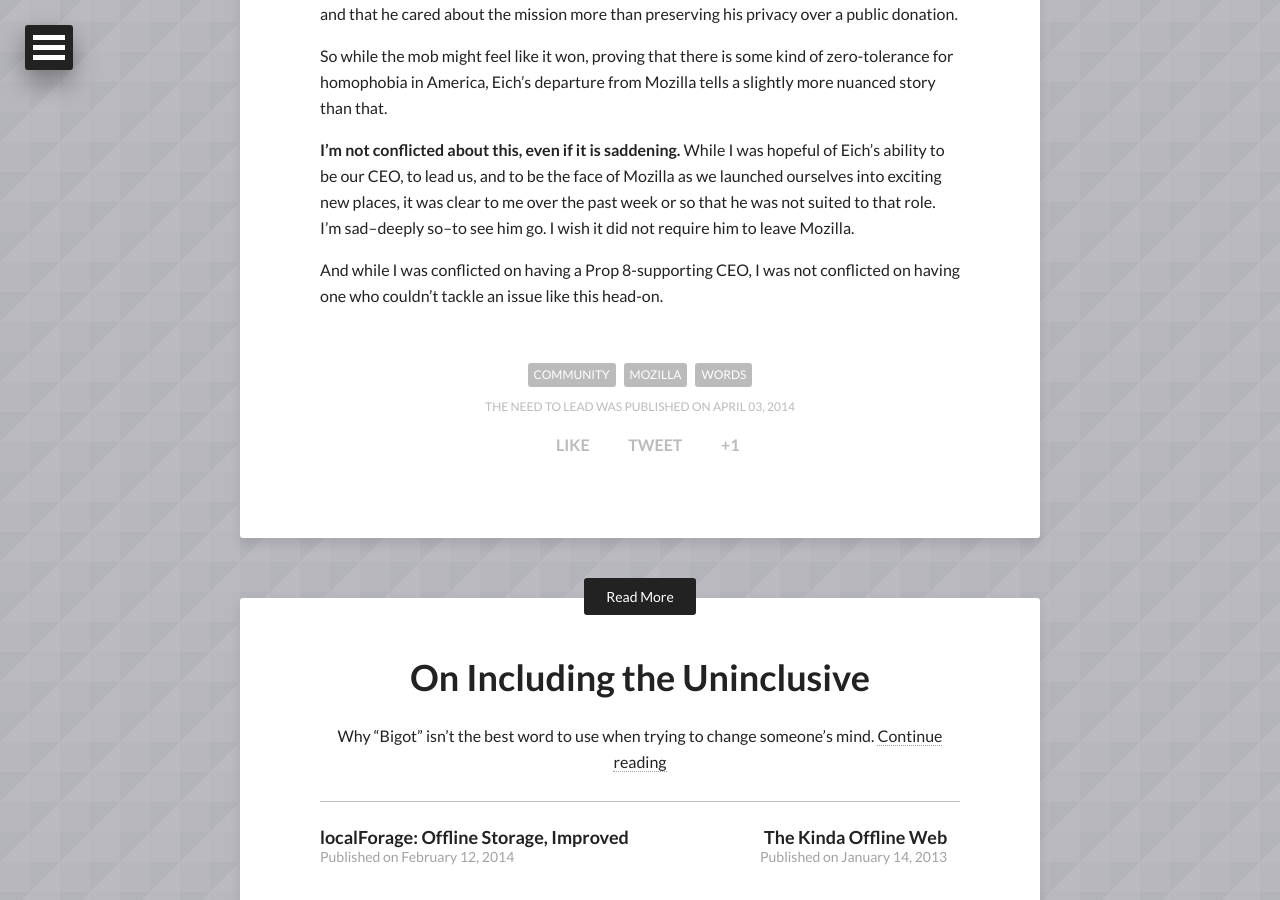
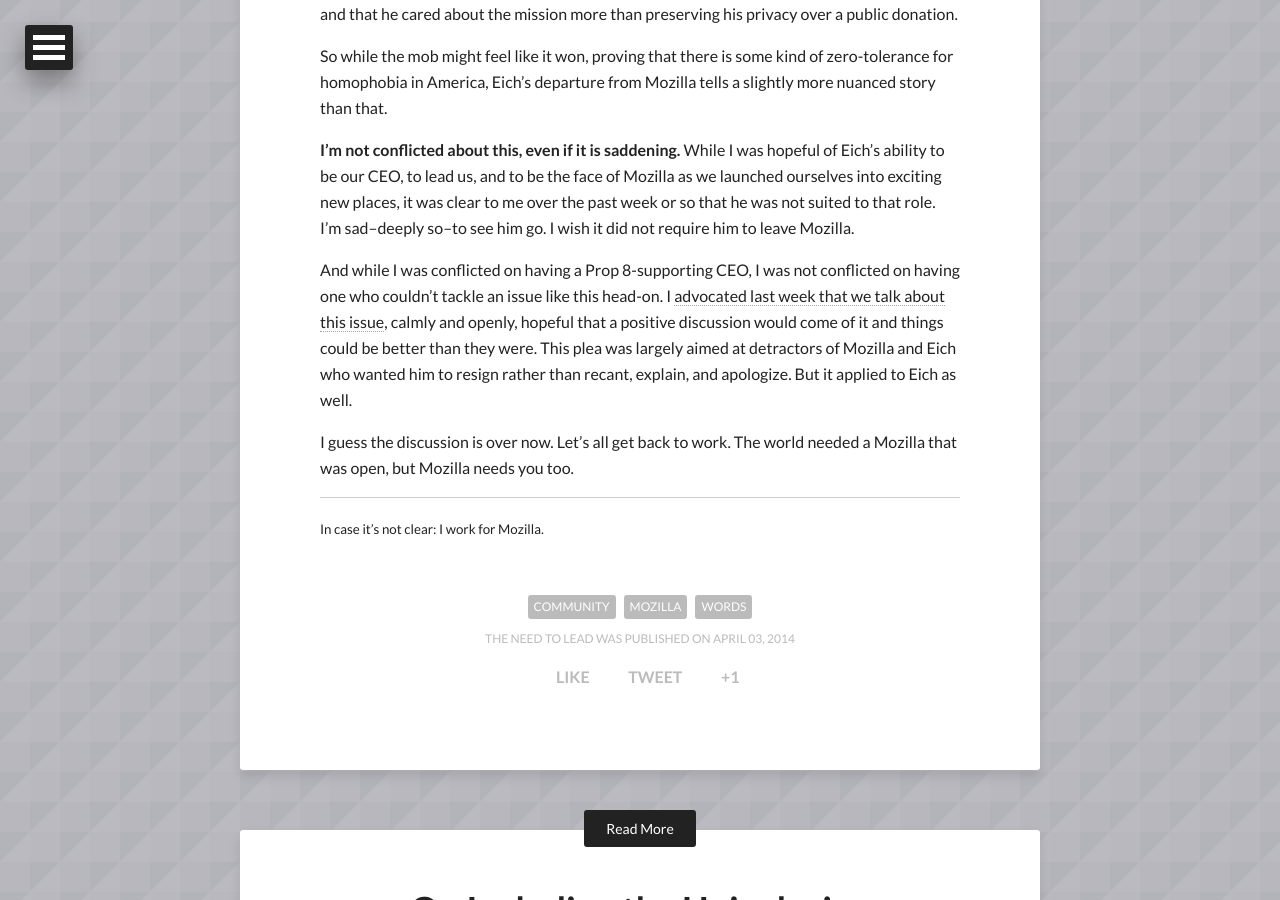
Before and after one commit to tofumatt/strongly-typed, a Jekyll site: the page built from _posts/2014-04-03-the-need-to-lead.md, in a window 1280 px wide and 900 px high, scrolled down 2978 px. Built offline with Jekyll 4.4.1, drawn with Linux system fonts in a browser that asks for light colours; nearby versions of some CDN libraries.

Commit message:
Tweak article with a more cohesive ending

```diff
--- a/_posts/2014-04-03-the-need-to-lead.md
+++ b/_posts/2014-04-03-the-need-to-lead.md
@@ -116,4 +116,15 @@
 see him go. I wish it did not require him to leave Mozilla.
 
 And while I was conflicted on having a Prop 8-supporting CEO, I was not
-conflicted on having one who couldn't tackle an issue like this head-on.
+conflicted on having one who couldn't tackle an issue like this head-on. I
+[advocated last week that we talk about this issue](/2014/03/26/on-including-the-uninclusive/), calmly and openly, hopeful that a positive discussion would come of it and
+things could be better than they were. This plea was largely aimed at
+detractors of Mozilla and Eich who wanted him to resign rather than recant,
+explain, and apologize. But it applied to Eich as well.
+
+I guess the discussion is over now. Let's all get back to work. The world
+needed a Mozilla that was open, but Mozilla needs you too.
+
+---
+
+<small>In case it's not clear: I work for Mozilla.</small>
```
